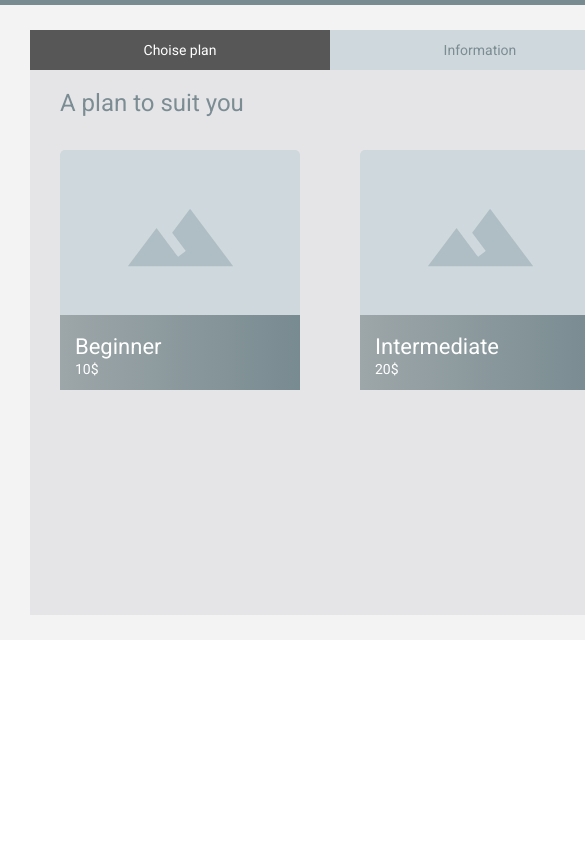
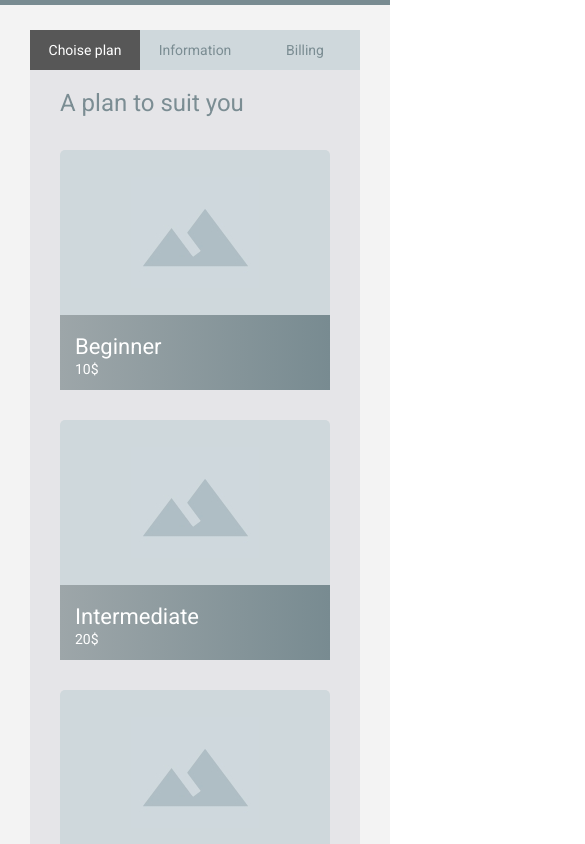
Before and after one commit to mirily/testapp, an Angular app: page /products/plan in a window 390 px wide. Shown: the top 844 px of the page, 585 px wide, since content can reach past the window. Built offline with nearby package versions, Linux system fonts and the light colour scheme.

Commit message:
mobile styles

```diff
--- a/src/app/app.component.less
+++ b/src/app/app.component.less
@@ -1,5 +1,6 @@
 .container {
-  width: 960px;
+  width: 100%;
+  max-width: 960px;
   padding: 25px 30px;
   border-top: 5px solid rgb(120,139,145);
   background: rgb(243,243,243);
--- a/src/app/information/information.component.less
+++ b/src/app/information/information.component.less
@@ -8,6 +8,6 @@
   margin-bottom: 30px;
 }
 .button {
-  margin: 30px 0 0 auto;
+  margin: 0 0 0 auto;
 
 }
--- a/src/app/plan/plan.component.less
+++ b/src/app/plan/plan.component.less
@@ -36,3 +36,20 @@
 .button {
   float: right;
 }
+@media (max-width: 780px) {
+  .plan {
+    &-list {
+      flex-wrap: wrap;
+    }
+    &-item {
+      width: 100%;
+      margin-bottom: 30px;
+      &:last-child {
+        margin-bottom: 0;
+      }
+    }
+  }
+  .button {
+    float: none;
+  }
+}
--- a/src/styles.less
+++ b/src/styles.less
@@ -106,3 +106,26 @@ html {
   display: block;
   color: #7b8d93;
 }
+
+@media (max-width: 935px) {
+  .info-form div {
+    max-width: 100%;
+  }
+
+}
+@media (max-width: 780px){
+  .button {
+    width: 100%;
+  }
+}
+@media (max-width: 650px) {
+  .title-info {
+    flex-wrap: wrap;
+    div {
+      margin-bottom: 30px;
+      &:last-child {
+        margin-bottom: 0;
+      }
+    }
+  }
+}
```
Also changed, not shown: src/app/plan/plan.component.html (+6 -1 lines).
